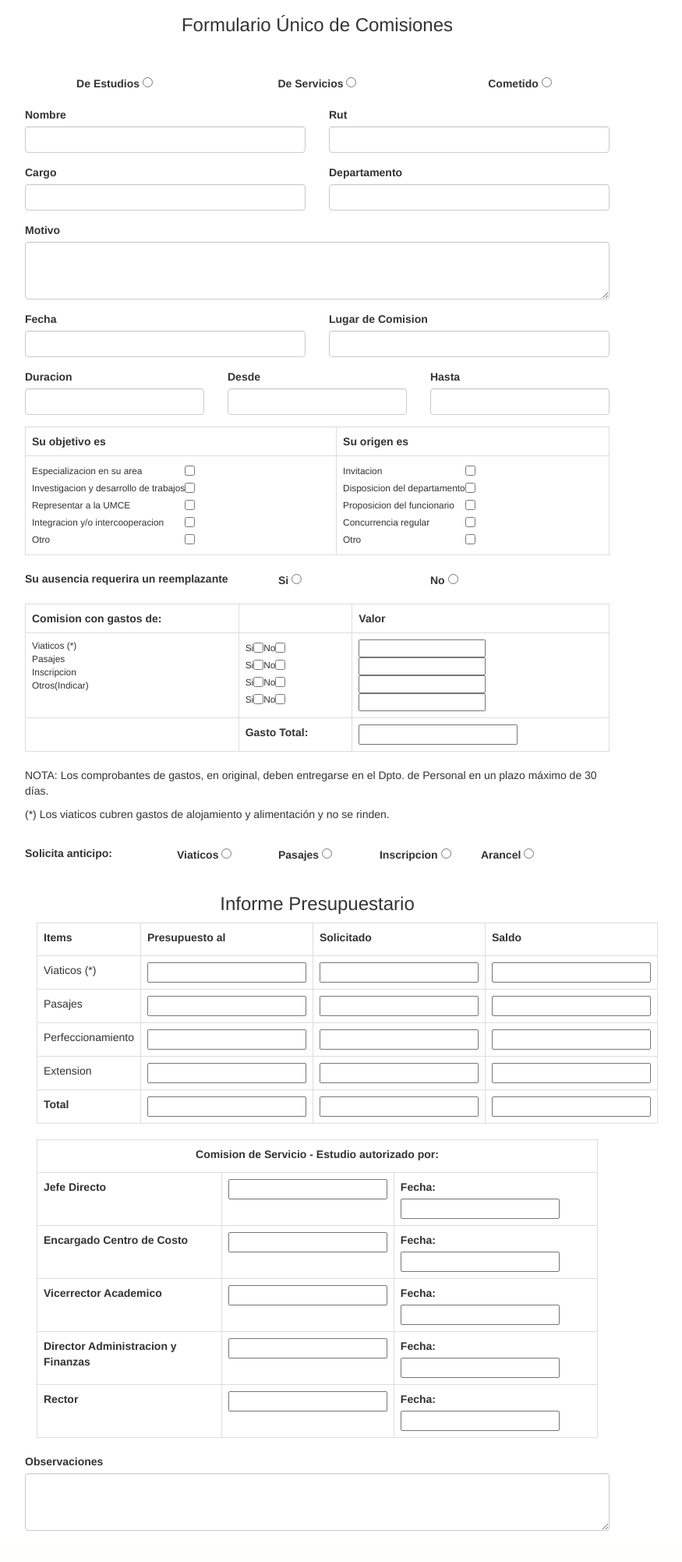
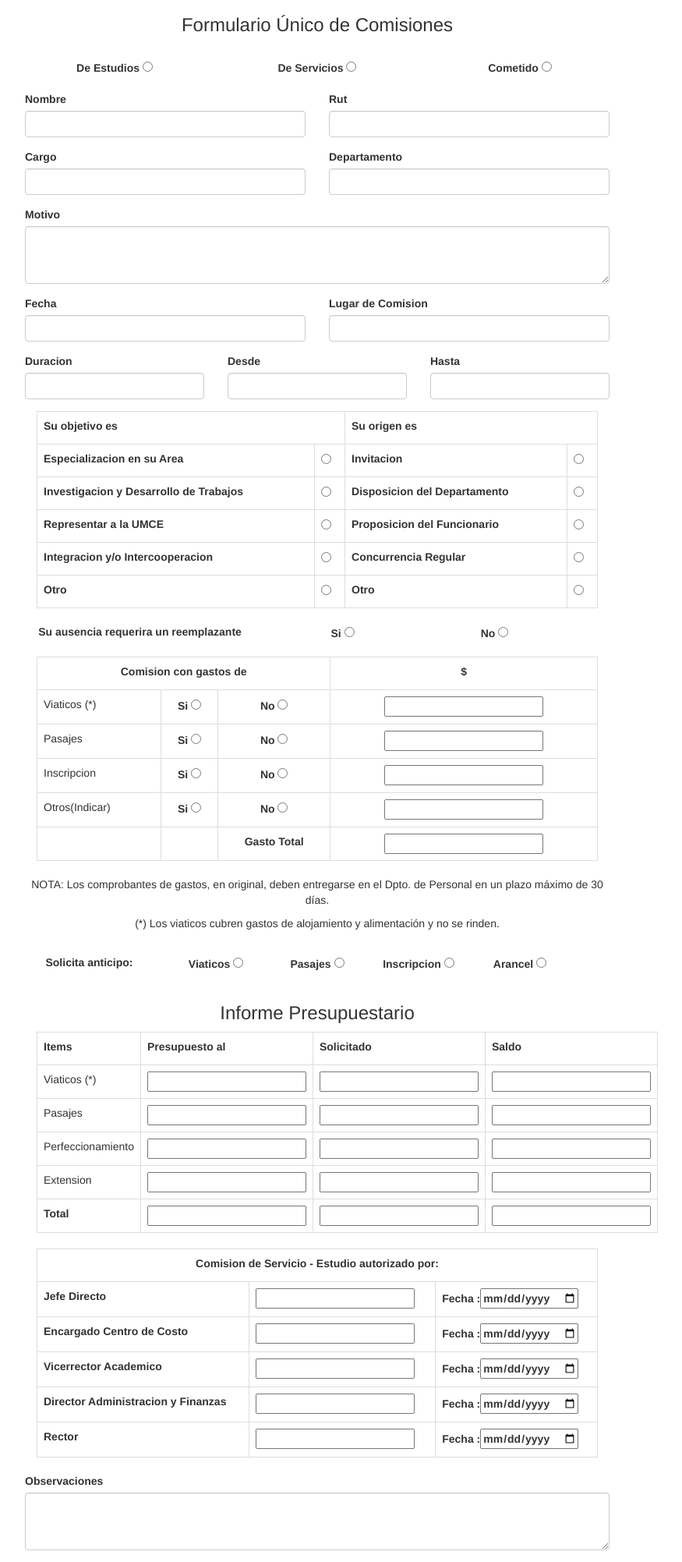
Before and after one commit to faseneo/vinculacion, a PHP site: page /vistacomision.php in a window 1280 px wide. Shown: the part 51-2054 px from the top of the page at 78% size, without its empty margins (233-1108 px from the left). Before the commit the page ends 2014 px from the top, so only its background shows below. Run offline with PHP 8.4, Linux system fonts and the light colour scheme; lists and menus that the app fills with data are empty; some libraries are stand-ins or nearby versions.

Commit message:
actualizo archivo header y termino formulario vistacomision

```diff
--- a/vistacomision.php
+++ b/vistacomision.php
@@ -9,7 +9,7 @@
     <div class="container" style="margin-top:50px">
         <div class="row">
             <div class="col-lg-8 col-lg-offset-2">
-                <center><h3>Formulario Único de Comisiones</h3></center><br><br>
+                <center><h3>Formulario Único de Comisiones</h3></center><br>
                 <form id="contact-form" method="post" action="#" role="form">
                     <div class="messages"></div>
                     <div class="controls">
@@ -112,44 +112,71 @@
                                 </div>
                             </div>
                         </div>
-
-
+                            <div class="col-md-12">
                                 <table class="table table-bordered">
-                            <tr class="filaasistente">
-                                <th colspan="2">Su objetivo es</th>
-                                <th colspan="2">Su origen es</th>
+                                    <tr>
+                                        <th colspan="2"><label>Su objetivo es</label></th>
+                                        <th colspan="2"><label>Su origen es</label></th>
                                     </tr>
-                                <td width="70" colspan="2">
-                                    <table class="tabledia table-hover small agenda agenda-hover ">
-                                        <tr class="morning"><td>Especializacion en su area</td>
-                                            <td><input type="checkbox"></td></tr>
-                                        <tr class="morning"><td>Investigacion y desarrollo de trabajos</td>
-                                            <td><input type="checkbox"></td></tr>
-                                        <tr class="morning"><td>Representar a la UMCE</td>
-                                            <td><input type="checkbox"></td></tr>
-                                        <tr class="morning"><td>Integracion y/o intercooperacion</td>
-                                            <td><input type="checkbox"></td></tr>
-                                        <tr class="morning"><td>Otro</td>
-                                            <td><input type="checkbox"></td></tr>
+                                    <tr>
+                                        <tr><td><label>Especializacion en su Area</label></td>
+                                        <th>
+                                            <input name= "#" type="radio">
+                                        </th>
+                                        <th>
+                                            <label>Invitacion</label>
+                                        </th>
+                                        <th>
+                                            <input name= "#" type="radio">
+                                        </th>
+                                        </tr>
+                                        <tr><td><label>Investigacion y Desarrollo de Trabajos</label></td>
+                                        <th>
+                                            <input name= "#" type="radio">
+                                        </th>
+                                        <th>
+                                            <label >Disposicion del Departamento</label>
+                                        </th>
+                                        <th>
+                                            <input name= "#" type="radio">
+                                        </th>
+                                        </tr>
+                                        <tr><td><label>Representar a la UMCE</label></td>
+                                        <th>
+                                            <input name= "#" type="radio">
+                                        </th>
+                                        <th>
+                                            <label >Proposicion del Funcionario</label>
+                                        </th>
+                                        <th>
+                                            <input name= "#" type="radio">
+                                        </th>
+                                        </tr>
+                                        <tr><td><label >Integracion y/o Intercooperacion</label></td>
+                                        <th>
+                                            <input name= "#" type="radio">
+                                        </th>
+                                        <th>
+                                            <label >Concurrencia Regular</label>
+                                        </th>
+                                        <th>
+                                            <input name= "#" type="radio">
+                                        </th>
+                                        </tr>
+                                    </tr>
+                                    <tr>
+                                        <th>Otro</th>
+                                        <th>
+                                            <input name= "#" type="radio">
+                                        </th>
+                                        <th><label>Otro</label></th>
+                                        <th>
+                                            <input name= "#" type="radio">
+                                        </th>
+                                    </tr>
                                 </table>
-                                </td>
-                                <td width="70" colspan="2">
-                                    <table class="tabledia table-hover small agenda agenda-hover ">
-                                        <tr class="morning"><td>Invitacion</td>
-                                            <td><input type="checkbox"></td></tr>
-                                        <tr class="morning"><td>Disposicion del departamento</td>
-                                            <td><input type="checkbox"></td></tr>
-                                        <tr class="morning"><td>Proposicion del funcionario</td>
-                                            <td><input type="checkbox"></td></tr>
-                                        <tr class="morning"><td>Concurrencia regular</td>
-                                            <td><input type="checkbox"></td></tr>
-                                        <tr class="morning"><td>Otro</td>
-                                            <td><input type="checkbox"></td></tr>
-                                     </table>
-                                </td>
-                        </table>
-
-                        <div class="row">
+                            </div>
+                       <center> <div class="row">
                             <div class="col-md-5">
                                 <div class="form-group">
                                     <label >Su ausencia requerira un reemplazante</label>
@@ -170,63 +197,70 @@
                                     <div class="help-block with-errors"></div>
                                 </div>
                             </div>
-                        </div>
-
-
+                        </div> </center>
+                            <div class="col-md-12">
                                 <table class="table table-bordered">
-                            <tr class="filaasistente">
-                                <th colspan="2">Comision con gastos de:</th>
-                                <th colspan="2"></th>
-                                <th colspan="2">Valor</th>
+                                    <tr>
+                                        <th colspan="3"><center><label>Comision con gastos de</label></center></th>
+                                        <th><center><label>$</label></center></th>
                                     </tr>
-                                <td width="30" colspan="2">
-                                    <table class="tabledia table-hover small agenda agenda-hover ">
-                                        <tr class="morning"><td>Viaticos (*)</td></tr>
-                                        <tr class="morning"><td>Pasajes</td></tr>
-                                        <tr class="morning"><td>Inscripcion</td></tr>
-                                        <tr class="morning"><td>Otros(Indicar)</td></tr>
-                                    </table>
-                                </td>
-                                <td width="30" colspan="2">
-                                    <table class="tabledia table-hover small agenda agenda-hover ">
-                                        <tr class="morning"><td>Si</td>
-                                            <td><input type="checkbox"></td>
-                                            <td>No</td><td><input type="checkbox"></td></tr>
-                                        <tr class="morning"><td>Si</td>
-                                            <td><input type="checkbox"></td>
-                                            <td>No</td><td><input type="checkbox"></td></tr>
-                                        <tr class="morning"><td>Si</td>
-                                            <td><input type="checkbox"></td>
-                                            <td>No</td><td><input type="checkbox"></td></tr>
-                                        <tr class="morning"><td>Si</td>
-                                            <td><input type="checkbox"></td>
-                                            <td>No</td><td><input type="checkbox"></td></tr>
-                                     </table>
-                                </td>
-                                <td width="30" colspan="2">
-                                    <table class="tabledia table-hover small agenda agenda-hover ">
-                                        <tr class="morning"><td></td>
-                                            <td><input type="text"></td></tr>
-                                        <tr class="morning"><td></td>
-                                            <td><input type="text"></td></tr>
-                                        <tr class="morning"><td></td>
-                                            <td><input type="text"></td></tr>
-                                        <tr class="morning"><td></td>
-                                            <td><input type="text"></td></tr>
-                                     </table>
-                                </td>
-                            <tr class="filaasistente">
-                                <th colspan="2"></th>
-                                <th colspan="2">Gasto Total:</th>
-                                <th colspan="2"><input type="text"></th>
+                                    <tr>
+                                        <tr class="morning"><td>Viaticos (*)</td>
+                                        <th>
+                                            <center><label >Si</label>
+                                            <input name= "#" type="radio"></center>
+                                        </th>
+                                        <th>
+                                            <center><label >No</label>
+                                            <input name= "#" type="radio"></center>
+                                        </th>
+                                        <th><center><input name= "#" type="text"></center></th>
+                                        </tr>
+                                        <tr class="morning"><td>Pasajes</td>
+                                        <th>
+                                            <center><label >Si</label>
+                                            <input name= "#" type="radio"></center>
+                                        </th>
+                                        <th>
+                                            <center><label >No</label>
+                                            <input name= "#" type="radio"></center>
+                                        </th>
+                                        <th><center><input name= "#" type="text"></center></th>
+                                        </tr>
+                                        <tr class="morning"><td>Inscripcion</td>
+                                        <th>
+                                            <center><label >Si</label>
+                                            <input name= "#" type="radio"></center>
+                                        </th>
+                                        <th>
+                                            <center><label >No</label>
+                                            <input name= "#" type="radio"></center>
+                                        </th>
+                                        <th><center><input name= "#" type="text"></center></th>
+                                        </tr>
+                                        <tr class="morning"><td>Otros(Indicar)</td>
+                                        <th>
+                                            <center><label >Si</label>
+                                            <input name= "#" type="radio"></center>
+                                        </th>
+                                        <th>
+                                            <center><label >No</label>
+                                            <input name= "#" type="radio"></center>
+                                        </th>
+                                        <th><center><input name= "#" type="text"></center></th>
+                                        </tr>
+                                    </tr>
+                                    <tr>
+                                        <th></th>
+                                        <th></th>
+                                        <th><center><label>Gasto Total</label></center></th>
+                                        <th><center><input name= "#" type="text"></center></th>
                                     </tr>
                                 </table>
-
-                        <p>NOTA: Los comprobantes de gastos, en original, deben entregarse en el Dpto. de Personal en un plazo máximo de 30 días.</p>
-                        <p>(*) Los viaticos cubren gastos de alojamiento y alimentación y no se rinden.</p><br>
-
-
-                        <div class="row">
+                            </div>
+                        <center><p>NOTA: Los comprobantes de gastos, en original, deben entregarse en el Dpto. de Personal en un plazo máximo de 30 días.</p>
+                        <p>(*) Los viaticos cubren gastos de alojamiento y alimentación y no se rinden.</p></center><br>
+                       <center> <div class="row">
                             <div class="col-md-3">
                                 <div class="form-group">
                                     <label >Solicita anticipo:</label>
@@ -261,10 +295,8 @@
                                     <div class="help-block with-errors"></div>
                                 </div>
                             </div>
-                        </div>
-
+                        </div></center>
                         <center><h3>Informe Presupuestario</h3></center>
-
                             <div class="col-md-12">
                                 <table class="table table-bordered">
                                     <tr>
@@ -303,9 +335,6 @@
                                     </tr>
                                 </table>
                             </div>
-
-
-
                             <div class="col-md-12">
                                 <table class="table table-bordered">
                                     <tr>
@@ -314,40 +343,34 @@
                                     <tr>
                                         <th><label>Jefe Directo</label></th>
                                         <th><input name= "#" type="text"></th>
-                                        <th><label>Fecha:</label><input name= "#" type="text"></th>
+                                        <th><label>Fecha :</label><input name= "#" type="date"></th>
                                     </tr>
                                     <tr>
                                         <th><label>Encargado Centro de Costo</label></th>
                                         <th><input name= "#" type="text"></th>
-                                        <th><label>Fecha:</label><input name= "#" type="text"></th>
+                                        <th><label>Fecha :</label><input name= "#" type="date"></th>
                                     </tr>
                                     <tr>
                                         <th><label>Vicerrector Academico</label></th>
                                         <th><input name= "#" type="text"></th>
-                                        <th><label>Fecha:</label><input name= "#" type="text"></th>
+                                        <th><label>Fecha :</label><input name= "#" type="date"></th>
                                     </tr>
                                     <tr>
                                         <th><label>Director Administracion y Finanzas</label></th>
                                         <th><input name= "#" type="text"></th>
-                                        <th><label>Fecha:</label><input name= "#" type="text"></th>
+                                        <th><label>Fecha :</label><input name= "#" type="date"></th>
                                     </tr>
                                     <tr>
                                         <th><label>Rector</label></th>
                                         <th><input name= "#" type="text"></th>
-                                        <th><label>Fecha:</label><input name= "#" type="text"></th>
+                                        <th><label>Fecha :</label><input name= "#" type="date"></th>
                                     </tr>
                                 </table>
                             </div>
-
                         <div class="form-group">
                             <label for="motivocancela">Observaciones</label>
                             <textarea id="" name="" cols="80" rows="3" class="form-control" ></textarea>
                         </div>
-
-
-
-
-
                     </div>
                 </form>
             </div><!-- /.8 -->
```
Also changed, not shown: header.php (+0 -12 lines). Lines whose indentation alone changed are shown as unchanged.
